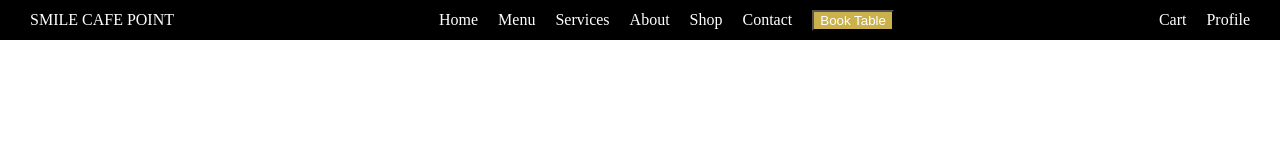
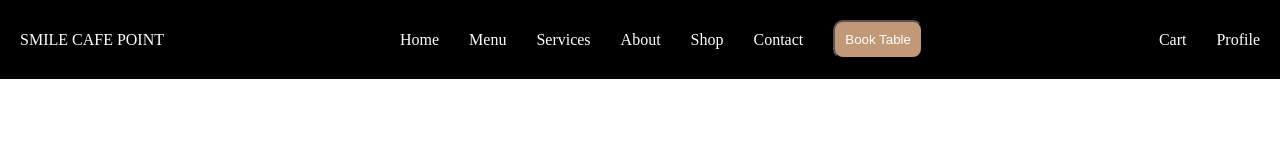
Before and after one commit to Pateldeep760/web, a plain HTML site: page Navbar2.html in a window 1280 px wide. Drawn offline with Linux system fonts and the light colour scheme.

Commit message:
Update Navbar2.css

```diff
--- a/Navbar2.css
+++ b/Navbar2.css
@@ -1,34 +1,68 @@
 body{
     margin: 0;
+
 }
 
+.lq {
+    padding: 10px 10px;
+}
 .header{
     background-color: black;
     color: white;
     display: flex;
     justify-content: space-between;
-    padding: 0 30px;
+    padding: 20px 0px ;
     align-items: center;
     list-style: none;
-    line-height: 40px;
+
+
 
     .center{
         display: flex;
-        gap: 20px;
+        gap: 30px;
+        align-items: center;
+
+        li {
+            cursor: pointer;
+        }
+
 
 
 
         .btn1{
-            background-color: rgb(202, 177, 75);
+            background-color: #c19977;
             color: white;
-            border-radius: 0px;
+            border-radius: 10px;
+            cursor: pointer;
+            padding: 10px 10px;
 
         }
     }
 
+    .left{
+        margin-left: 20px;
+    }
     .right{
         display: flex;
         align-items: center;
-        gap: 20px;
+        gap: 30px;
+        margin-right: 20px;
     }
 }
+
+.lq:hover {
+    background-color: #c19977;
+    border-radius: 10px;
+    border-width: 25px;
+    border-width: 25px;
+    padding: 10px 10px;
+
+}
+
+.ls{
+    font-size: 25px;
+}
+.ls:hover{
+    color: #c19977;
+
+}
```
